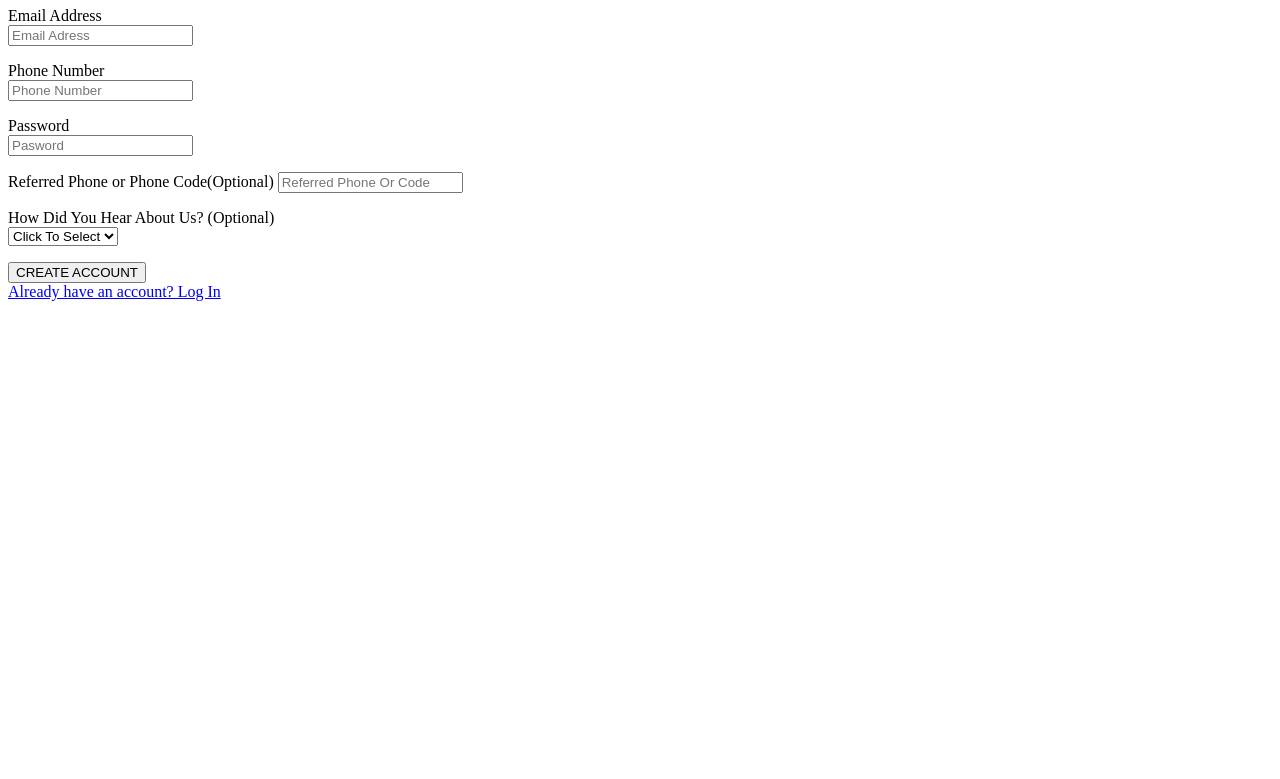
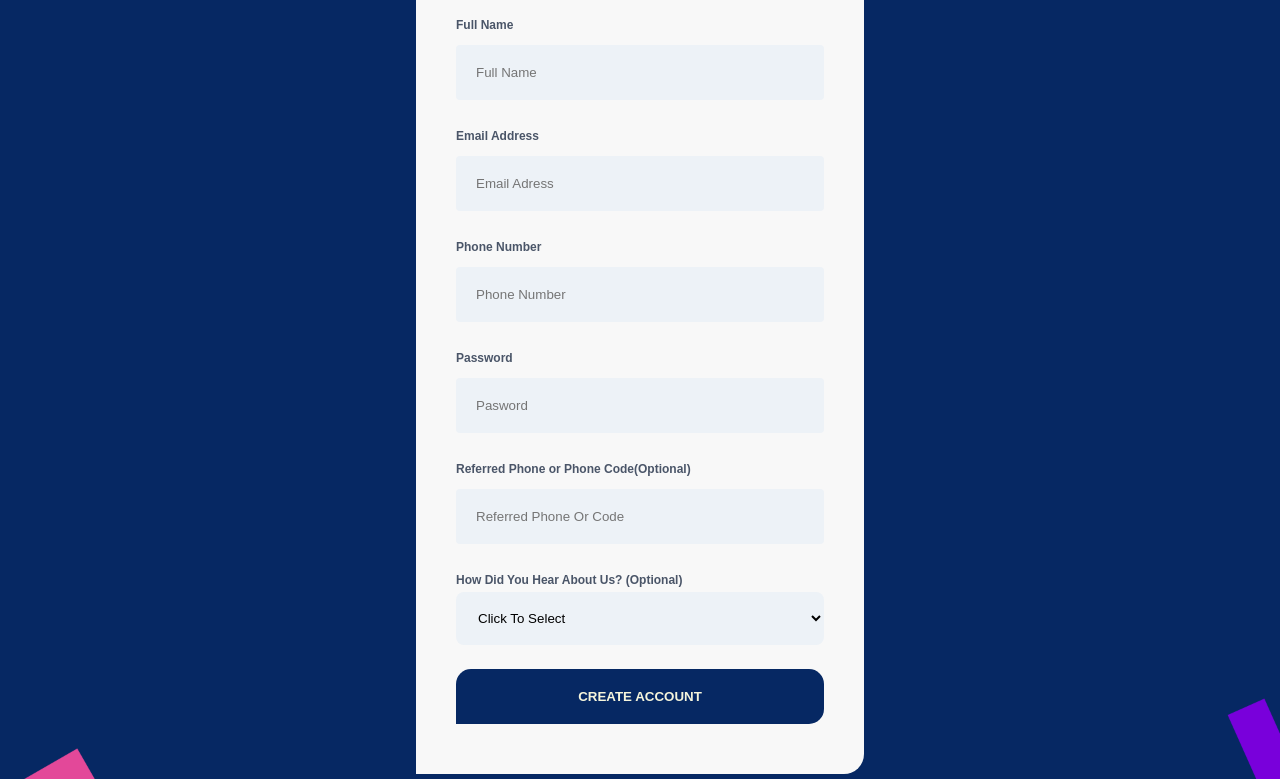
Before and after one commit to mikedidem/MichaelIsaiah, a plain HTML site: page HTMLTask2/index.html in a window 1280 px wide. Shown: the part 210-989 px from the top of the page. Before the commit the page ends 800 px from the top, so only its background shows below. Drawn offline with Linux system fonts and the light colour scheme; the site is published under a folder, as on GitHub Pages, so addresses that start at the root find nothing.

Commit message:
Update index.html

```diff
--- a/HTMLTask2/index.html
+++ b/HTMLTask2/index.html
@@ -10,7 +10,7 @@
     </title>
     <link href="https://fonts.googleapis.com/icon?family=Material+Icons"
     rel="stylesheet">
-    <link rel="stylesheet" href="/piggyvest.css">
+    <link rel="stylesheet" href="piggyvest.css">
 </head>
 <body>
 
```
